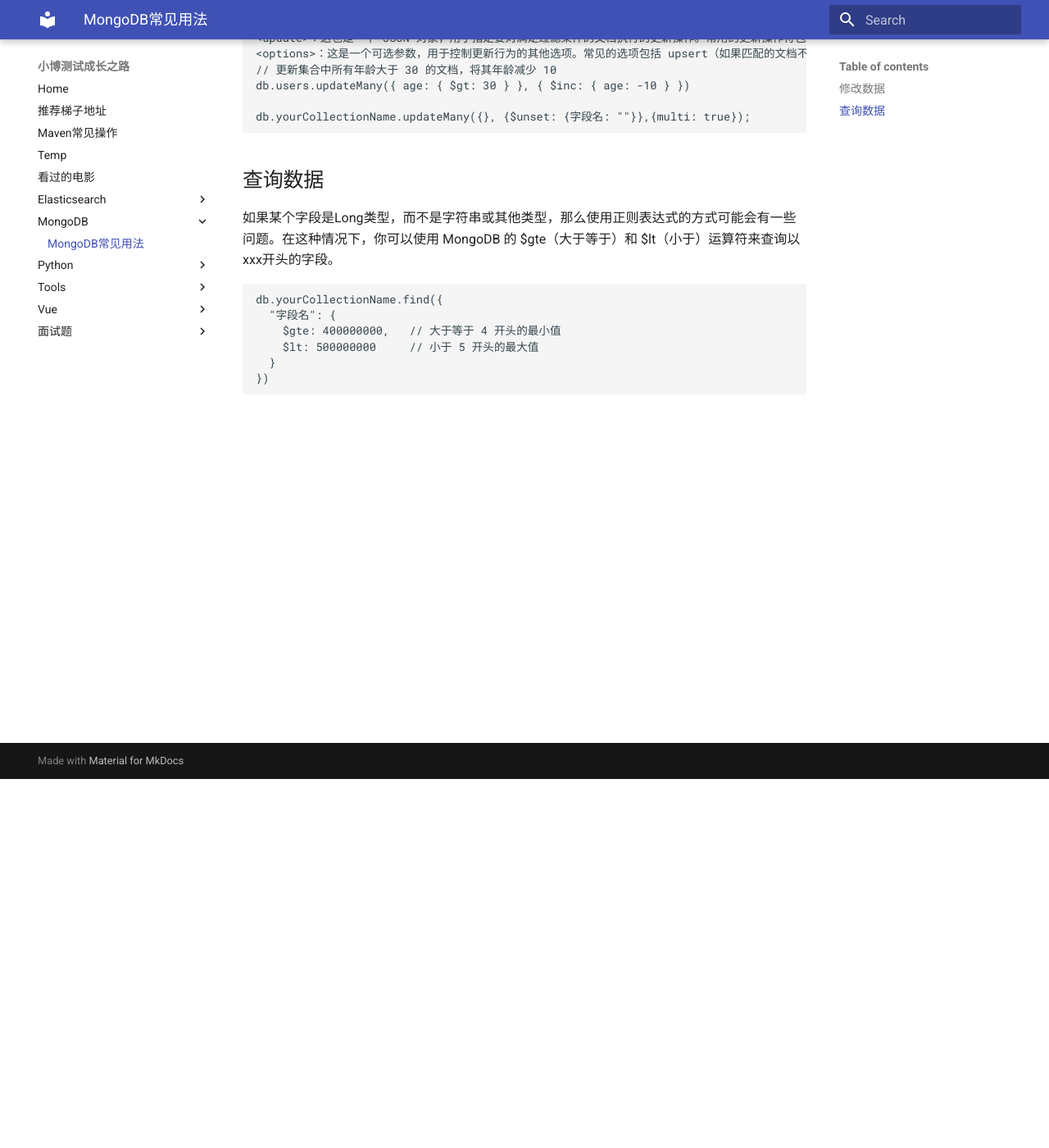
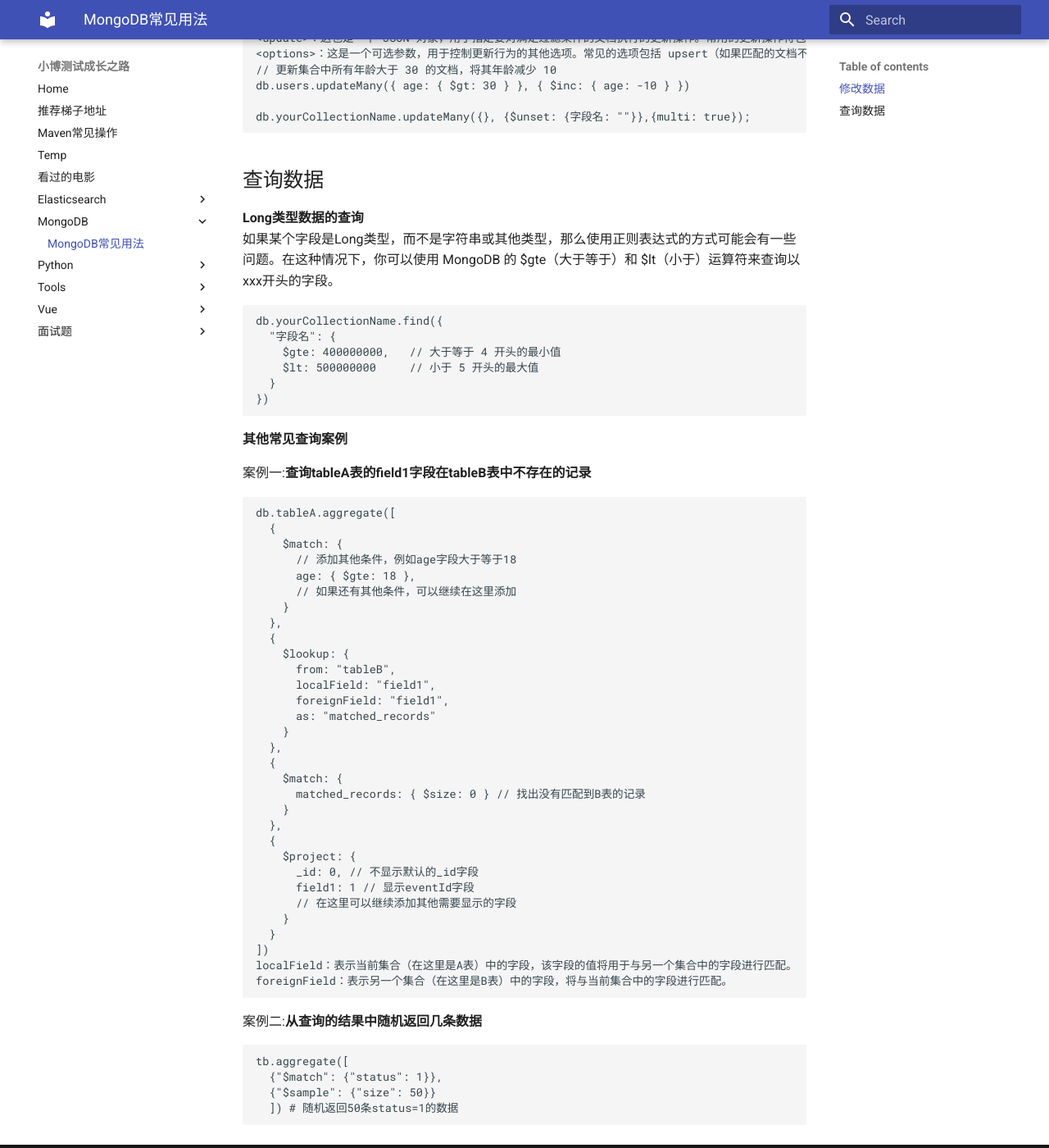
Before and after one commit to xiaobotester/blogs, an MkDocs documentation site: the page built from docs/MongoDB/mongo.md, in a window 1280 px wide and 1400 px high, scrolled down 450 px. Shown: the whole window at 82% size. Built offline with MkDocs 1.6.1 and Material for MkDocs 9.7.7, drawn with Linux system fonts in a browser that asks for light colours.

Commit message:
upload上传 mongo 用法 +vue环境搭建

````diff
--- a/docs/MongoDB/mongo.md
+++ b/docs/MongoDB/mongo.md
@@ -29,7 +29,7 @@ db.yourCollectionName.updateMany({}, {$unset: {字段名: ""}},{multi: true});
 
 ## 查询数据
 
-
+**Long类型数据的查询**
 如果某个字段是Long类型，而不是字符串或其他类型，那么使用正则表达式的方式可能会有一些问题。在这种情况下，你可以使用 MongoDB 的 $gte（大于等于）和 $lt（小于）运算符来查询以xxx开头的字段。
 ```
 db.yourCollectionName.find({
@@ -39,3 +39,48 @@ db.yourCollectionName.find({
   }
 })
 ```
+
+**其他常见查询案例**
+
+案例一:**查询tableA表的field1字段在tableB表中不存在的记录**
+```
+db.tableA.aggregate([
+  {
+    $match: {
+      // 添加其他条件，例如age字段大于等于18
+      age: { $gte: 18 },
+      // 如果还有其他条件，可以继续在这里添加
+    }
+  },
+  {
+    $lookup: {
+      from: "tableB",
+      localField: "field1",
+      foreignField: "field1",
+      as: "matched_records"
+    }
+  },
+  {
+    $match: {
+      matched_records: { $size: 0 } // 找出没有匹配到B表的记录
+    }
+  },
+  {
+    $project: {
+      _id: 0, // 不显示默认的_id字段
+      field1: 1 // 显示eventId字段
+      // 在这里可以继续添加其他需要显示的字段
+    }
+  }
+])
+localField：表示当前集合（在这里是A表）中的字段，该字段的值将用于与另一个集合中的字段进行匹配。
+foreignField：表示另一个集合（在这里是B表）中的字段，将与当前集合中的字段进行匹配。
+```
+
+案例二:**从查询的结果中随机返回几条数据**
+```
+tb.aggregate([
+  {"$match": {"status": 1}},
+  {"$sample": {"size": 50}}
+  ]) # 随机返回50条status=1的数据
+```
````
Also changed, not shown: docs/Vue/环境搭建.md (+3 -0 lines), docs/temp.md (+3 -0 lines), docs/面试题/HR面试相关问题.md (+1 -1 lines).
